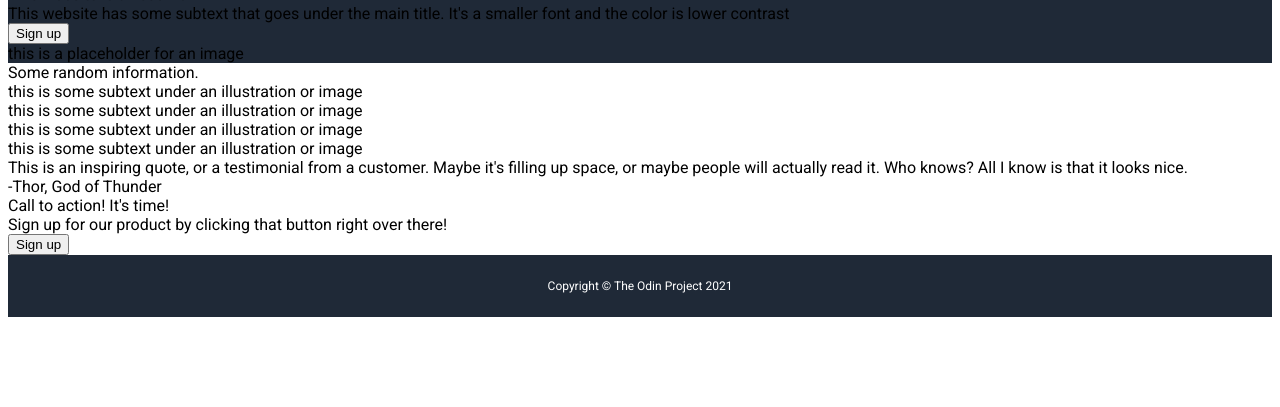
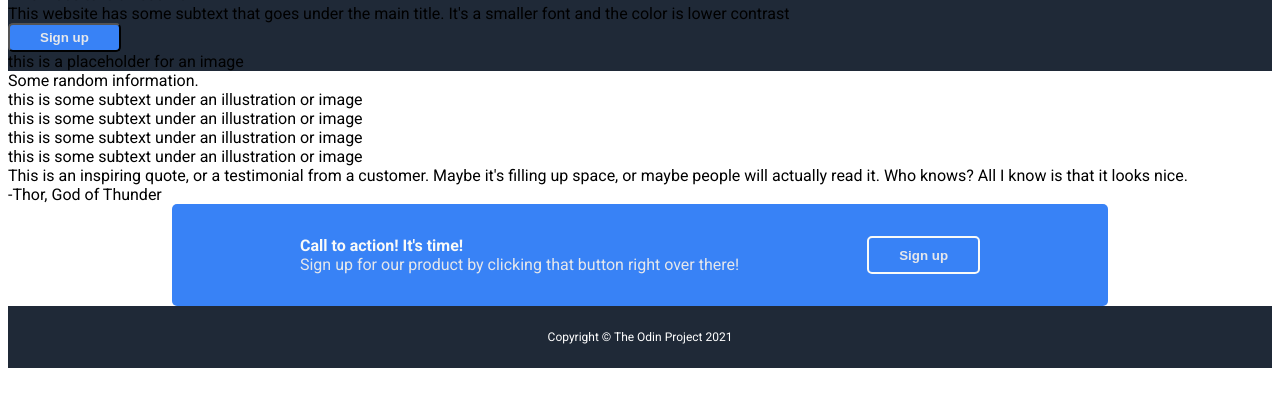
Before and after one commit to duhrice/landing-page, a plain HTML site: page index.html in a window 1280 px wide. Shown: the part 51-458 px from the top of the page. Drawn offline with Linux system fonts and the light colour scheme.

Commit message:
Worked on section 4 of the landing page.

```diff
--- a/index.html
+++ b/index.html
@@ -26,7 +26,7 @@
         <div class="section one">
             <div class="main-title">This website is awesome</div>
             <div class="subtext">This website has some subtext that goes under the main title. It's a smaller font and the color is lower contrast</div>
-            <button class="main-sign-up">Sign up</button>
+            <button class="btn main-sign-up">Sign up</button>
             <div class="image-placeholder">this is a placeholder for an image</div>
         </div>
 
@@ -52,9 +52,13 @@
         </div>
 
         <div class="section four">
-            <div class="action-header">Call to action! It's time!</div>
-            <div class="action-subtext">Sign up for our product by clicking that button right over there!</div>
-            <button class="action-sign-up">Sign up</button>
+            <div class="box">
+                <div class="action-text">
+                    <div class="action-header">Call to action! It's time!</div>
+                    <div class="action-subtext">Sign up for our product by clicking that button right over there!</div>
+                </div>
+                <button class="btn action-sign-up">Sign up</button>
+            </div>
         </div>
 
         <div class="footer">
--- a/style.css
+++ b/style.css
@@ -31,6 +31,43 @@ ul {
     gap: 16px;
 }
 
+.btn {
+    background-color: #3882F6;
+    color: #E5E7EB;
+    border-radius: 5px;
+    font-weight: bold;
+    padding: 5px 30px;
+}
+
+.four {
+    display: flex;
+    justify-content: center;
+}
+
+.box {
+    display: flex;
+    background-color: #3882F6;
+    justify-content: space-around;
+    padding: 32px 128px;
+    flex-grow: 0;
+    gap: 128px;
+    border-radius: 5px;
+}
+
+.action-header {
+    color: #F9FAF8;
+    font-weight: bold;
+}
+
+.action-subtext {
+    color: #E5E7EB;
+}
+
+.action-sign-up {
+    border-color: #F9FAF8;
+    border: 2px solid #F9FAF8;
+}
+
 .footer {
     display: flex;
     justify-content: center;
```
